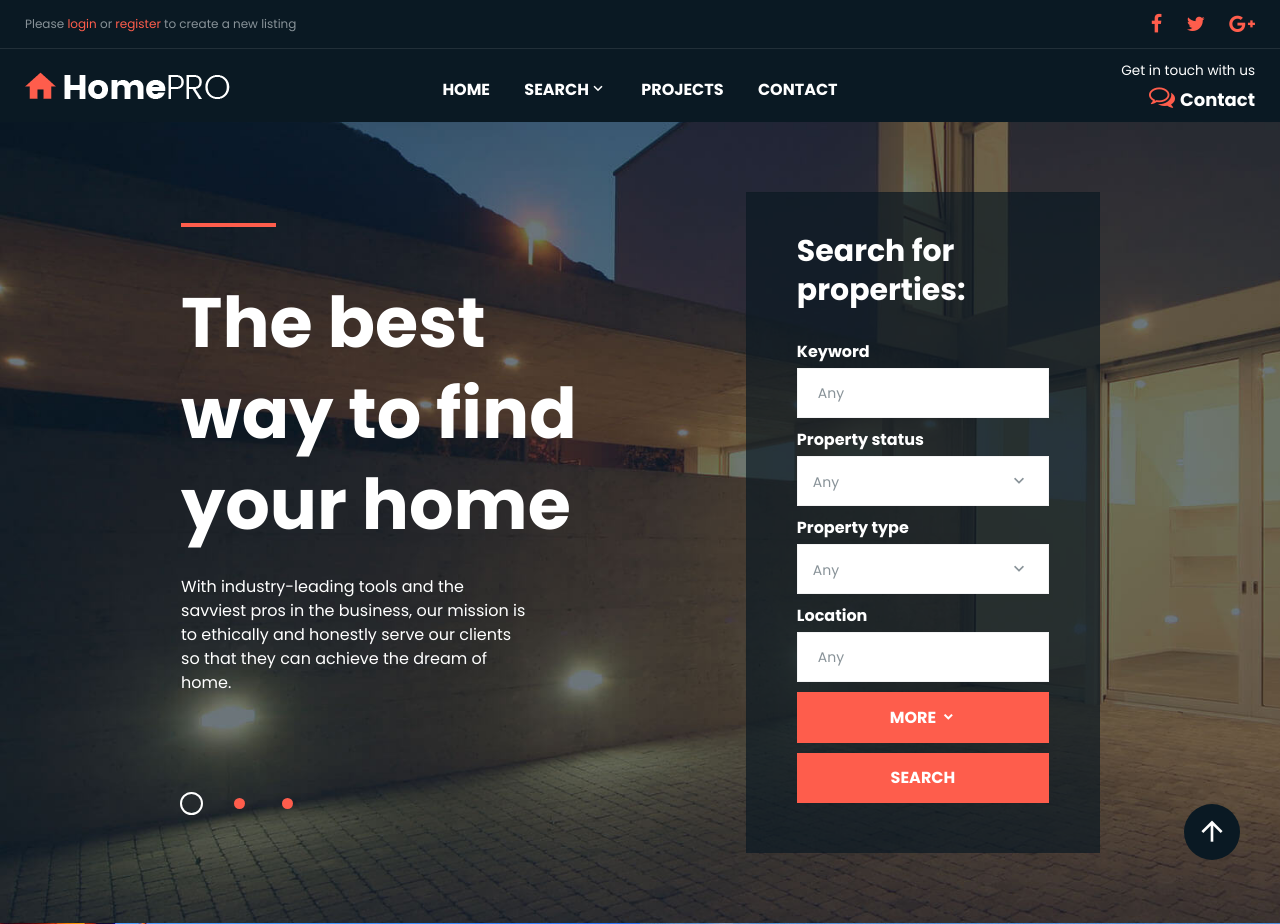
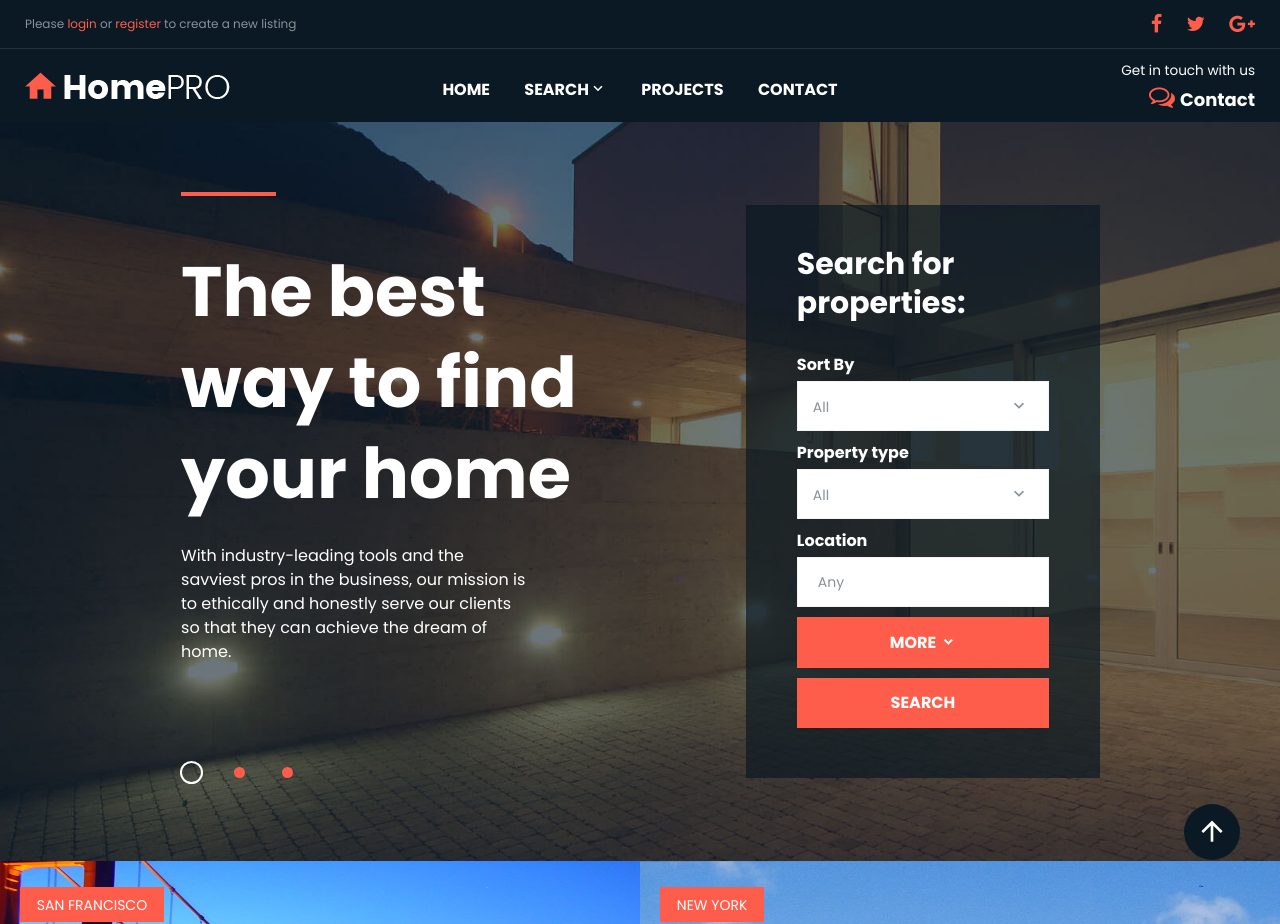
Before and after one commit to AbdullahNoori/homeflip, a Django app: page / in a window 1280 px wide. Shown: the top 924 px of the page. Run offline with Django 3.2, Linux system fonts and the light colour scheme; some libraries are stand-ins or nearby versions.

Commit message:
updated search filter

```diff
--- a/landing/templates/landing/partials/search_form.html
+++ b/landing/templates/landing/partials/search_form.html
@@ -1,83 +1,92 @@
 <form class="offset-top-30 text-left" action="{% url 'search' %}" method="POST">
     {% csrf_token %}
-    <div class="form-group">
+    <!-- <div class="form-group">
       <label class="form-label-static form-label-outside">Keyword</label>
       <input type="text" name="keyword" placeholder="Any" data-constraints="@Required" class="form-control">
-    </div>
+    </div> -->
+
     <div class="form-group">
-      <label class="form-label-static form-label-outside">Property status</label>
+      <label class="form-label-static form-label-outside">Sort By</label>
       <!--Select 2-->
-      <select data-placeholder="Select an option" data-minimum-results-for-search="Infinity" data-constraints="@Required" class="form-control select-filter">
-        <option value="2">Any</option>
-        <option value="3">Rent</option>
-        <option value="4">Sale</option>
+      <select data-placeholder="Select an option" name="sort" data-minimum-results-for-search="Infinity" data-constraints="@Required" class="form-control select-filter">
+        <option value="relevance,newest,price_low,price_high,photos,open_house_date,sqft_high,price_reduced_date">All</option>
+        <option value="relevance">Relevance</option>
+        <option value="price_low">Price Low</option>
+        <option value="price_high">Price High</option>
+        <option value="price_reduced_date">Price Reduced Date</option>
+        <option value="sqft_high">Sqft High</option>
+        <option value="open_house_date">Open House Date</option>
       </select>
     </div>
     <div class="form-group">
       <label class="form-label-static form-label-outside">Property type</label>
       <!--Select 2-->
-      <select data-placeholder="Select an option" data-minimum-results-for-search="Infinity" data-constraints="@Required" class="form-control select-filter">
-        <option value="2">Any</option>
-        <option value="3">Building</option>
-        <option value="4">Office</option>
+      <select data-placeholder="Select an option" name="prop_type" data-minimum-results-for-search="Infinity" data-constraints="@Required" class="form-control select-filter">
+        <option value="single_family,multi_family,condo,mobile,land,farm,other">All</option>
+        <option value="single_family">Single Family</option>
+        <option value="multi_family">Multi Family</option>
+        <option value="condo">Condo</option>
+        <option value="mobile">Mobile</option>
+        <option value="land">Land</option>
+        <option value="farm">Farm</option>
       </select>
     </div>
     <div class="form-group">
       <label class="form-label-static form-label-outside">Location</label>
-      <input type="text" name="location" placeholder="Any" data-constraints="@Required" class="form-control">
+      <input type="text" name="location" placeholder="Any" data-constraints="@Required" class="form-control" required>
     </div>
     <div id="goal" class="well-toggle offset-top-10">
       <label class="form-label-static form-label-outside">Price</label>
       <div class="range-sm range offset-top-0">
         <div class="cell-xs-6">
-          <input type="number" data-zeros="true" min="1" value="1" class="form-control">
+          <input type="number" name="min_price" data-zeros="true" min="1" value="1" class="form-control">
         </div>
         <div class="cell-xs-6 offset-top-10 offset-xs-top-0">
-          <input type="number" data-zeros="true" min="1" value="1" class="form-control">
+          <input type="number" name="max_price" data-zeros="true" min="1" value="100000000" class="form-control">
         </div>
       </div>
       <div class="offset-top-10">
         <label class="form-label-static form-label-outside">Bedrooms</label>
         <div class="range-sm range offset-top-0">
           <div class="cell-xs-6">
+            <input type="number" name='beds_min' data-zeros="true" min="1" value="1" class="form-control">
+          </div>
+          <!-- <div class="cell-xs-6 offset-top-10 offset-xs-top-0">
             <input type="number" data-zeros="true" min="1" value="1" class="form-control">
-          </div>
-          <div class="cell-xs-6 offset-top-10 offset-xs-top-0">
-            <input type="number" data-zeros="true" min="1" value="1" class="form-control">
-          </div>
+          </div> -->
         </div>
       </div>
       <div class="offset-top-10">
         <label class="form-label-static form-label-outside">Bathrooms</label>
         <div class="range-sm range offset-top-0">
           <div class="cell-xs-6">
+            <input type="number" name='baths_min' data-zeros="true" min="1" value="1" class="form-control">
+          </div>
+          <!-- <div class="cell-xs-6 offset-top-10 offset-xs-top-0">
             <input type="number" data-zeros="true" min="1" value="1" class="form-control">
-          </div>
-          <div class="cell-xs-6 offset-top-10 offset-xs-top-0">
-            <input type="number" data-zeros="true" min="1" value="1" class="form-control">
-          </div>
+          </div> -->
         </div>
       </div>
       <div class="offset-top-10">
-        <label class="form-label-static form-label-outside">Area</label>
+        <label class="form-label-static form-label-outside">Radius</label>
         <div class="range-sm range offset-top-0">
           <div class="cell-xs-6">
+            <input type="number" name="radius" data-zeros="true" min="1" value="10" class="form-control">
+          </div>
+          <!-- <div class="cell-xs-6 offset-top-10 offset-xs-top-0">
             <input type="number" data-zeros="true" min="1" value="1" class="form-control">
-          </div>
-          <div class="cell-xs-6 offset-top-10 offset-xs-top-0">
-            <input type="number" data-zeros="true" min="1" value="1" class="form-control">
-          </div>
+          </div> -->
         </div>
       </div>
       <div class="offset-top-10">
-        <label class="form-label-static form-label-outside">Parking spots</label>
+        <label class="form-label-static form-label-outside">Limit</label>
         <div class="range-sm range offset-top-0">
           <div class="cell-xs-6">
+            <input type="number" name="limit" data-zeros="true" min="1" value="100" class="form-control">
+          </div>
+          <!-- <div class="cell-xs-6 offset-top-10 offset-xs-top-0">
             <input type="number" data-zeros="true" min="1" value="1" class="form-control">
-          </div>
-          <div class="cell-xs-6 offset-top-10 offset-xs-top-0">
-            <input type="number" data-zeros="true" min="1" value="1" class="form-control">
-          </div>
+          </div> -->
         </div>
       </div>
     </div>
--- a/landing/views.py
+++ b/landing/views.py
@@ -51,19 +51,37 @@ class ContactPageView(ListView):
 
 def search(request, *args, **kwargs):
 
+
     if request.method == "GET":
-        query = request.GET.get('city')
-        fullAddress = autoComplete(query)
-        data = listForSale(fullAddress['city'], fullAddress['state_code'])
-        context = {'properties':  data['properties'] }
+        query = request.GET.get('city', None)
+        context = {}
+        if not query is None:
+            fullAddress = autoComplete(query)
+            search_query = {
+                'fullAddress': fullAddress,
+            }
+
+            data = listForSale(search_query)
+            context = {'properties':  data['properties'] }
+
 
         return render(request, 'landing/search.html', context)
 
     else:
+        fullAddress = autoComplete(request.POST.get('location'))
+        search_query = {
+            'fullAddress': fullAddress,
+            'sort' : request.POST.get('sort'),
+            'prop_type' : request.POST.get('prop_type'),
+            'price_min' : request.POST.get('min_price'),
+            'price_max' : request.POST.get('max_price'),
+            'beds_min' : request.POST.get('beds_min'),
+            'baths_min' : request.POST.get('baths_min'),
+            'radius' : request.POST.get('radius'),
+            'limit' : request.POST.get('limit'),
+        }
 
-        query = request.POST.get('location')
-        fullAddress = autoComplete(query)
-        data = listForSale(fullAddress['city'], fullAddress['state_code'])
+        data = listForSale(search_query)
         context = {'properties':  data['properties'] }
 
         return render(request, 'landing/search.html', context)
```
Also changed, not shown: landing/api.py (+20 -10 lines), landing/templates/landing/search.html (+14 -6 lines).
